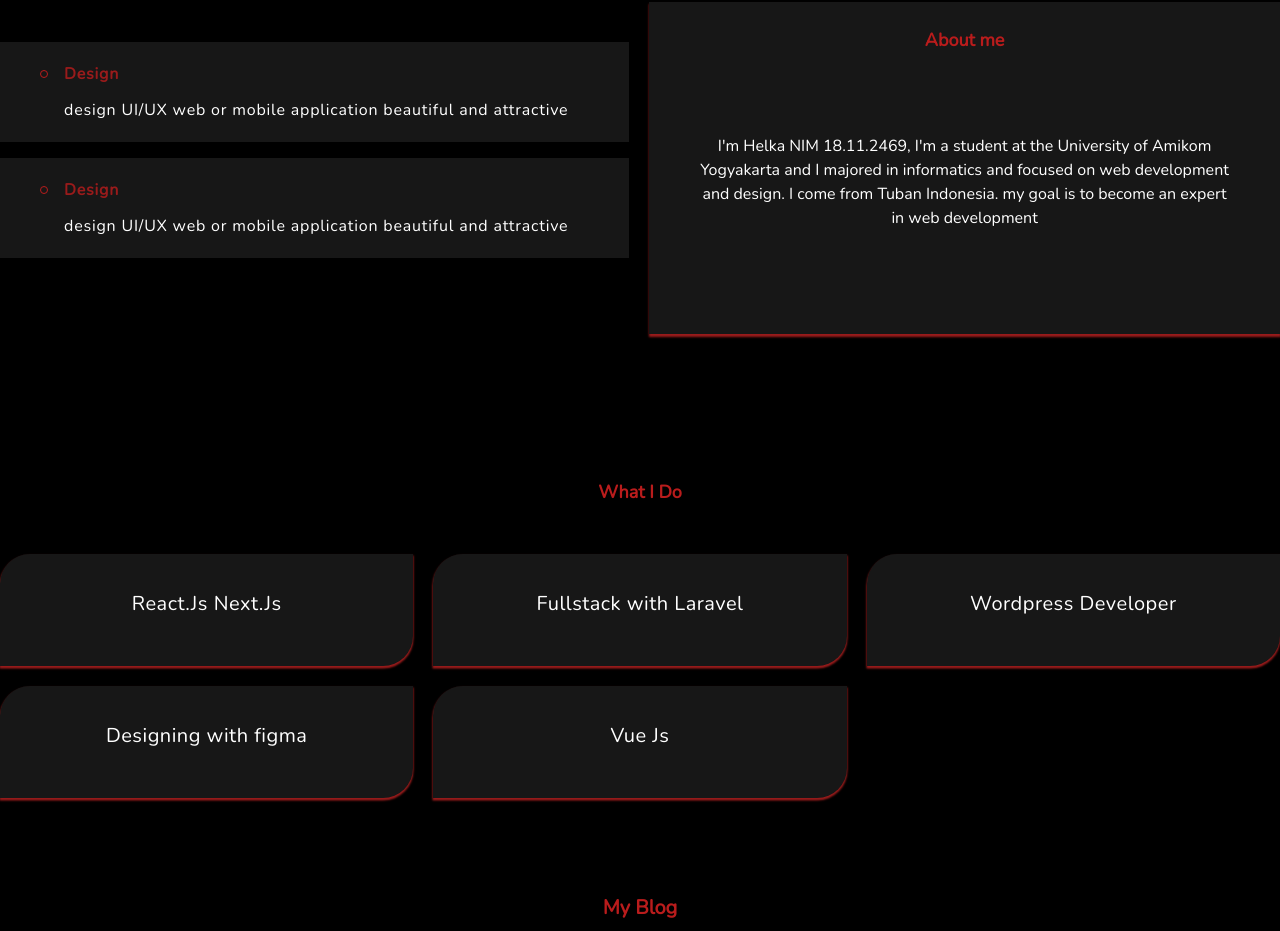
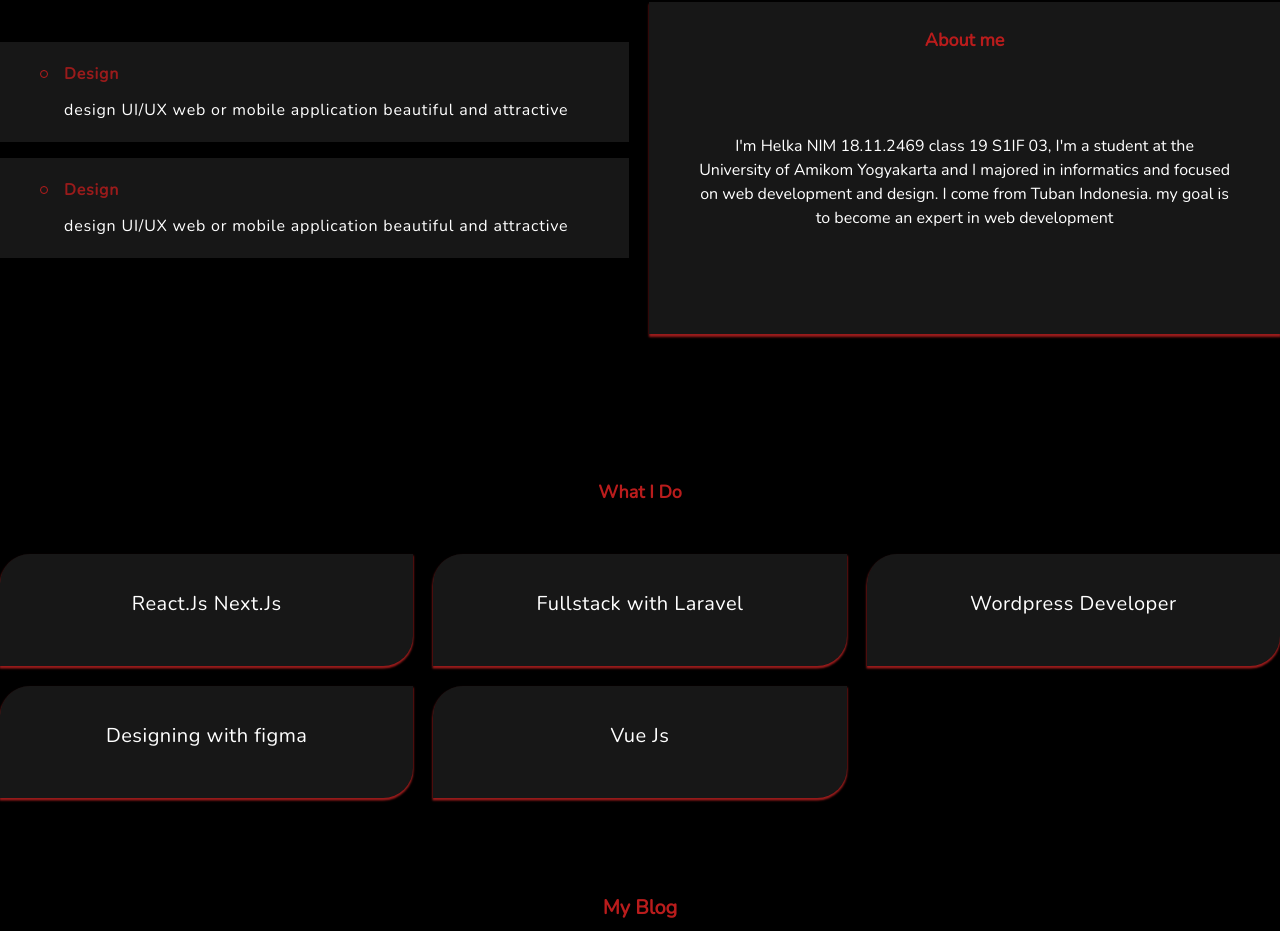
Before and after one commit to helkass/Frontera, a Next.js app: page / in a window 1280 px wide. Shown: the part 831-1762 px from the top of the page. Built offline with nearby package versions, Linux system fonts and the light colour scheme.

Commit message:
modified about

```diff
--- a/components/About.js
+++ b/components/About.js
@@ -30,10 +30,10 @@ export default function About() {
             About me
           </h3>
           <p className="md:mb-20">
-            I'm Helka NIM 18.11.2469, I'm a student at the University of Amikom
-            Yogyakarta and I majored in informatics and focused on web
-            development and design. I come from Tuban Indonesia. my goal is to
-            become an expert in web development
+            I'm Helka NIM 18.11.2469 class 19 S1IF 03, I'm a student at the
+            University of Amikom Yogyakarta and I majored in informatics and
+            focused on web development and design. I come from Tuban Indonesia.
+            my goal is to become an expert in web development
           </p>
         </div>
       </div>
```
